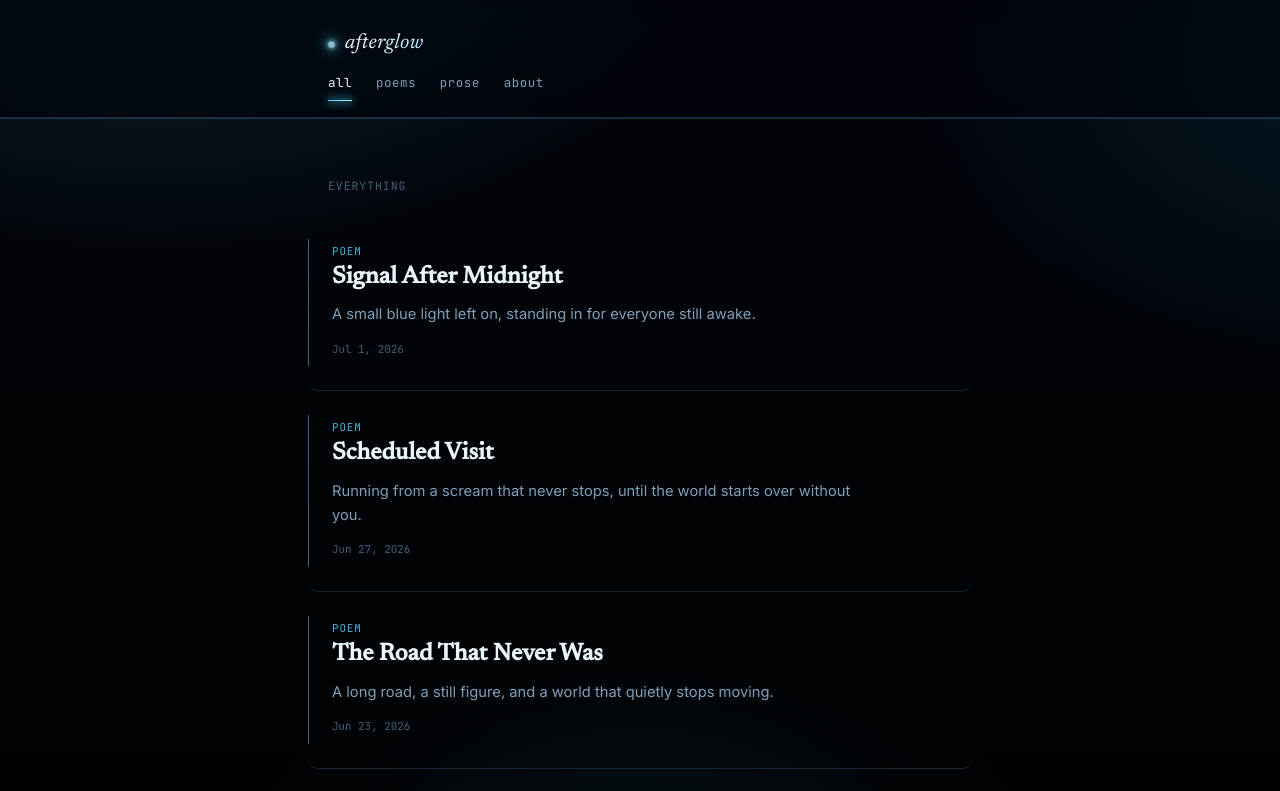
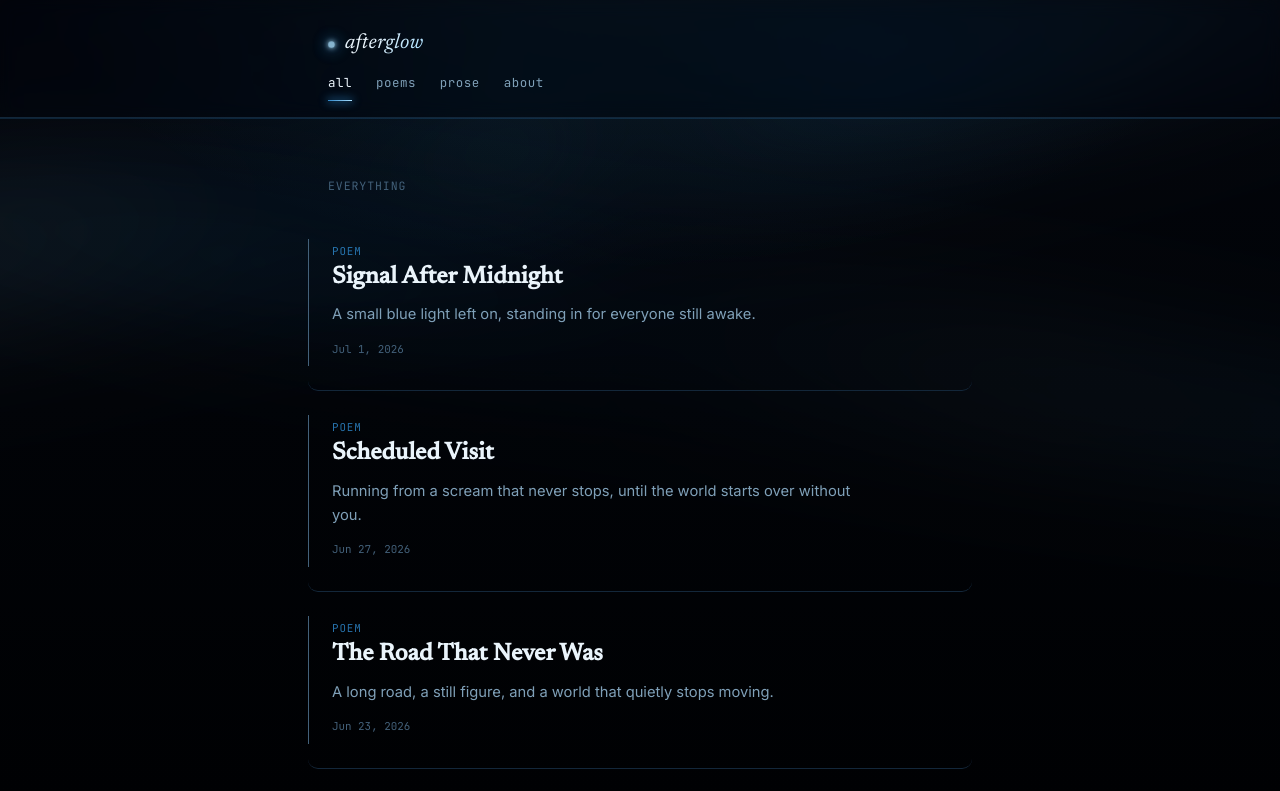
Before and after one commit to shawonNirob/poetry-site, a React (Vite) app: page / in a window 1280 px wide. Shown: the top 791 px of the page. Built offline with nearby package versions, Linux system fonts and the light colour scheme; the HTML template or start-up script is replaced by a standard one.

Commit message:
added fiction and document

```diff
--- a/src/components/Footer.jsx
+++ b/src/components/Footer.jsx
@@ -2,7 +2,7 @@ export default function Footer() {
   return (
     <footer className="site-footer">
       <div className="container">
-        &copy; {new Date().getFullYear()} afterglow — a quiet room for poems &amp; prose.
+        &copy; {new Date().getFullYear()} earth — a room for writing.
       </div>
     </footer>
   );
--- a/src/content/prose/the-wall.md
+++ b/src/content/prose/the-wall.md
@@ -1,5 +1,5 @@
 ---
-title: দেয়াল (The Wall)
+title: দেয়াল
 date: 2026-03-03
 excerpt: A wall that is neither door nor ruin, only the hinge everything turns on.
 ---
--- a/src/index.css
+++ b/src/index.css
@@ -4,16 +4,16 @@
   --surface: #081420;
   --surface-raised: #0c1c2c;
   --line: #13273a;
-  --line-glow: rgba(80, 209, 255, 0.22);
+  --line-glow: rgba(46, 134, 201, 0.22);
 
   --ink: #eaf4fb;
   --ink-muted: #7fa0b8;
   --ink-faint: #43617a;
 
-  --glow: #4fd1ff;
-  --glow-bright: #a9ecff;
-  --glow-soft: #1c85b8;
-  --glow-dim: #103449;
+  --glow: #2e86c9;
+  --glow-bright: #a9e0ff;
+  --glow-soft: #155f8f;
+  --glow-dim: #0b2c47;
 
   --font-display: 'Newsreader', Georgia, serif;
   --font-body: 'Inter', system-ui, sans-serif;
@@ -29,14 +29,14 @@
 html, body {
   margin: 0;
   padding: 0;
+  overflow-x: hidden;
 }
 
 body {
+  position: relative;
   background: var(--bg-deep);
   background-image:
-    radial-gradient(ellipse 1000px 600px at 12% -12%, rgba(79, 209, 255, 0.16), transparent 60%),
-    radial-gradient(ellipse 800px 600px at 105% 8%, rgba(28, 133, 184, 0.14), transparent 55%),
-    radial-gradient(ellipse 700px 500px at 50% 115%, rgba(79, 209, 255, 0.08), transparent 60%),
+    radial-gradient(ellipse 1100px 650px at 50% -15%, rgba(90, 170, 220, 0.14), transparent 60%),
     linear-gradient(180deg, var(--bg) 0%, var(--bg-deep) 100%);
   background-attachment: fixed;
   color: var(--ink);
@@ -44,7 +44,81 @@ body {
   -webkit-font-smoothing: antialiased;
 }
 
+/* ---------- soft blue cloth, floating and flying slowly across the sky ---------- */
+
+body::before,
+body::after {
+  content: '';
+  position: fixed;
+  pointer-events: none;
+  z-index: 0;
+  mix-blend-mode: screen;
+  will-change: transform;
+}
+
+body::before {
+  top: 8%;
+  left: -30%;
+  width: 170%;
+  height: 24vh;
+  background: repeating-linear-gradient(
+    100deg,
+    rgba(4, 26, 48, 0.36) 0%,
+    rgba(46, 134, 201, 0.3) 14%,
+    rgba(140, 200, 235, 0.22) 28%,
+    rgba(9, 52, 88, 0.32) 42%,
+    rgba(46, 134, 201, 0.26) 56%
+  );
+  border-radius: 50%;
+  filter: blur(55px) saturate(120%);
+  opacity: 0.3;
+  animation: cloth-fly-a 210s ease-in-out infinite;
+}
+
+body::after {
+  top: 34%;
+  left: -25%;
+  width: 150%;
+  height: 20vh;
+  background: repeating-linear-gradient(
+    260deg,
+    rgba(9, 46, 78, 0.3) 0%,
+    rgba(46, 134, 201, 0.24) 20%,
+    rgba(140, 200, 235, 0.16) 40%,
+    rgba(9, 46, 78, 0.28) 60%
+  );
+  border-radius: 50%;
+  filter: blur(45px) saturate(120%);
+  opacity: 0.22;
+  animation: cloth-fly-b 260s ease-in-out infinite;
+}
+
+@keyframes cloth-fly-a {
+  0%   { transform: translate(-12%, 0%) rotate(-9deg) skewY(-2deg) scaleY(1); }
+  25%  { transform: translate(-2%, 2%) rotate(-6deg) skewY(1.5deg) scaleY(1.04); }
+  50%  { transform: translate(10%, -1.5%) rotate(-10deg) skewY(-1.5deg) scaleY(0.97); }
+  75%  { transform: translate(2%, 1.5%) rotate(-7deg) skewY(2deg) scaleY(1.03); }
+  100% { transform: translate(-12%, 0%) rotate(-9deg) skewY(-2deg) scaleY(1); }
+}
+
+@keyframes cloth-fly-b {
+  0%   { transform: translate(10%, 0%) rotate(7deg) skewY(2deg) scaleY(1); }
+  25%  { transform: translate(0%, -2%) rotate(9deg) skewY(-1.5deg) scaleY(1.03); }
+  50%  { transform: translate(-10%, 1.5%) rotate(6deg) skewY(2deg) scaleY(0.98); }
+  75%  { transform: translate(-2%, -1.5%) rotate(8deg) skewY(-2deg) scaleY(1.02); }
+  100% { transform: translate(10%, 0%) rotate(7deg) skewY(2deg) scaleY(1); }
+}
+
+@media (prefers-reduced-motion: reduce) {
+  body::before,
+  body::after {
+    animation: none;
+  }
+}
+
 #root {
+  position: relative;
+  z-index: 1;
   min-height: 100vh;
   display: flex;
   flex-direction: column;
@@ -63,7 +137,7 @@ a {
 :focus-visible {
   outline: 1px solid var(--glow-bright);
   outline-offset: 3px;
-  box-shadow: 0 0 0 4px rgba(79, 209, 255, 0.18);
+  box-shadow: 0 0 0 4px rgba(46, 134, 201, 0.18);
 }
 
 .container {
@@ -80,9 +154,9 @@ a {
   top: 0;
   z-index: 10;
   padding: 32px 0 22px;
-  background: rgba(2, 5, 11, 0.72);
-  backdrop-filter: blur(14px) saturate(140%);
-  -webkit-backdrop-filter: blur(14px) saturate(140%);
+  background: rgba(2, 5, 11, 0.5);
+  backdrop-filter: blur(9px) saturate(150%);
+  -webkit-backdrop-filter: blur(9px) saturate(150%);
   border-bottom: 1px solid var(--line);
   box-shadow: 0 1px 0 var(--line-glow);
 }
@@ -99,8 +173,8 @@ a {
   border-radius: 50%;
   background: var(--glow-bright);
   box-shadow:
-    0 0 6px 1px rgba(169, 236, 255, 0.9),
-    0 0 16px 4px rgba(79, 209, 255, 0.55);
+    0 0 6px 1px rgba(169, 224, 255, 0.9),
+    0 0 16px 4px rgba(46, 134, 201, 0.55);
   animation: pulse-dot 3.2s ease-in-out infinite;
 }
 
@@ -157,7 +231,7 @@ nav.site-nav a.active::after {
   width: 100%;
   height: 1px;
   background: linear-gradient(90deg, var(--glow), var(--glow-bright));
-  box-shadow: 0 0 8px 1px rgba(79, 209, 255, 0.85);
+  box-shadow: 0 0 8px 1px rgba(46, 134, 201, 0.85);
 }
 
 /* ---------- main / footer ---------- */
@@ -214,16 +288,16 @@ main {
 }
 
 .work-row:hover {
-  background: linear-gradient(120deg, rgba(79, 209, 255, 0.07), transparent 70%);
+  background: linear-gradient(120deg, rgba(46, 134, 201, 0.08), transparent 70%);
   box-shadow:
     0 0 0 1px var(--line-glow),
-    0 12px 32px -16px rgba(79, 209, 255, 0.35);
+    0 12px 32px -16px rgba(46, 134, 201, 0.35);
   transform: translateX(2px);
 }
 
 .work-row:hover::before {
   background: var(--glow-bright);
-  box-shadow: 0 0 10px 2px rgba(79, 209, 255, 0.9);
+  box-shadow: 0 0 10px 2px rgba(46, 134, 201, 0.9);
   width: 2px;
 }
 
@@ -250,7 +324,7 @@ main {
 
 .work-row:hover .work-title {
   color: #fff;
-  text-shadow: 0 0 18px rgba(79, 209, 255, 0.35);
+  text-shadow: 0 0 18px rgba(46, 134, 201, 0.4);
 }
 
 .work-excerpt {
@@ -279,7 +353,7 @@ main {
 
 .back-link:hover {
   color: var(--glow-bright);
-  text-shadow: 0 0 12px rgba(79, 209, 255, 0.5);
+  text-shadow: 0 0 12px rgba(46, 134, 201, 0.55);
 }
 
 .work-header .work-kind {
@@ -292,7 +366,7 @@ main {
   font-size: 2.1rem;
   line-height: 1.25;
   margin: 10px 0 18px;
-  text-shadow: 0 0 30px rgba(79, 209, 255, 0.18);
+  text-shadow: 0 0 30px rgba(46, 134, 201, 0.2);
 }
 
 .title-rule {
@@ -300,7 +374,7 @@ main {
   height: 2px;
   border-radius: 2px;
   background: linear-gradient(90deg, var(--glow-bright), var(--glow), transparent);
-  box-shadow: 0 0 12px rgba(79, 209, 255, 0.8);
+  box-shadow: 0 0 12px rgba(46, 134, 201, 0.8);
   margin-bottom: 32px;
   animation: breathe 5s ease-in-out infinite;
 }
--- a/src/pages/About.jsx
+++ b/src/pages/About.jsx
@@ -3,9 +3,7 @@ export default function About() {
     <div className="container">
       <p className="section-label">about</p>
       <p className="about-text">
-        <strong>afterglow</strong> is a small, quiet place to publish poems and prose -
-        no feeds, no likes, no noise. Just the work, and a light left on for whoever
-        finds it.
+        <strong>earth</strong> is a small, quiet place to publish writing; no feeds, no likes, no noise. Just the work.
       </p>
     </div>
   );
--- a/src/pages/Home.jsx
+++ b/src/pages/Home.jsx
@@ -3,13 +3,17 @@ import { getWorksByKind } from '../data/works';
 
 const KIND_BY_PATH = {
   poems: 'poem',
-  prose: 'prose'
+  prose: 'prose',
+  fiction: 'fiction',
+  document: 'document'
 };
 
 const LABEL_BY_PATH = {
   all: 'everything',
   poems: 'poems',
-  prose: 'prose'
+  prose: 'prose',
+  fiction: 'fiction',
+  document: 'document'
 };
 
 export default function Home({ section = 'all' }) {
```
